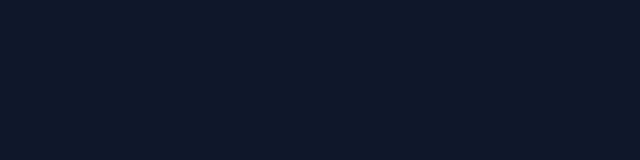
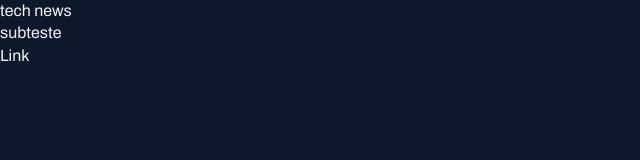
Before and after one commit to ruhancmendes/fullstack-projeto-portal-de-noticias, a plain HTML site: page index.html in a window 1280 px wide. Shown: the whole page, without its empty margins (0-640 px from the left). Drawn offline with Linux system fonts and the light colour scheme.

Commit message:
add fonts

```diff
--- a/index.html
+++ b/index.html
@@ -1,12 +1,20 @@
 <!DOCTYPE html>
 <html lang="pt-br">
-<head>
-    <meta charset="UTF-8">
-    <meta name="viewport" content="width=device-width, initial-scale=1.0">
+  <head>
+    <link rel="preconnect" href="https://fonts.googleapis.com" />
+    <link rel="preconnect" href="https://fonts.gstatic.com" crossorigin />
+    <meta charset="UTF-8" />
+    <meta name="viewport" content="width=device-width, initial-scale=1.0" />
     <title>Portal de notícias</title>
-    <link rel="stylesheet" href="styles/index.css">
-</head>
-<body>
-
-</body>
+    <link rel="stylesheet" href="styles/index.css" />
+    <link
+      href="https://fonts.googleapis.com/css2?family=Archivo:ital,wght@0,100..900;1,100..900&display=swap"
+      rel="stylesheet"
+    />
+  </head>
+  <body>
+    <h1>tech news</h1>
+    <h2>subteste</h2>
+    <a href="#">Link</a>
+  </body>
 </html>
--- a/styles/global.css
+++ b/styles/global.css
@@ -10,8 +10,26 @@
   --stroke-color: #1e293b;
   --text-color-primary: #f1f5f9;
   --text-color-secondary: #cbd5e1;
+  --font-family: "Archivo", sans-serif;
+  --h1: 800 24px/135% var(--font-family);
+  --h2: 800 16px/140% var(--font-family);
+  --h3: 800 14px/140% var(--font-family);
+  --text-span: 600 14px/145% var(--font-family);
+  --text: 400 16px/140% var(--font-family);
+  --text-sm: 400 14px/160% var(--font-family);
 }
 body {
+    font: var(--text);
     color: var(--text-color-primary);
     background-color: var(--bg-color);
 }
+a {
+    text-decoration: none;
+    color: inherit;
+}
+a:hover {
+    color: var(--brand-color-light)
+}
+h1, h2, h3 {
+    font: inherit;
+}
```
